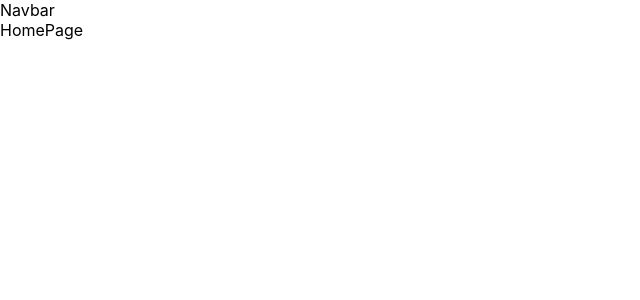
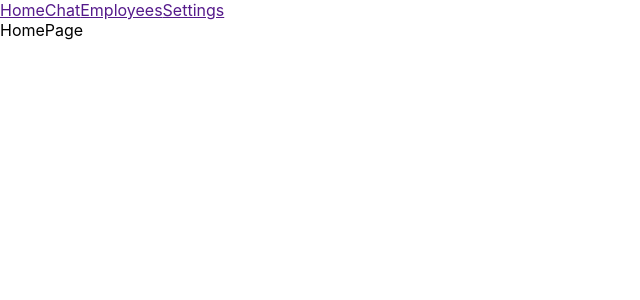
Before and after one commit to CluelessBiker/quint-mui, a React (Create React App) app in the folder my-app/: page / in a window 1280 px wide. Shown: the top 300 px of the page, without its empty margins (0-640 px from the left). Built offline with nearby package versions, Linux system fonts and the light colour scheme.

Commit message:
import & utilise link component into navbar.

```diff
--- a/my-app/src/components/Navbar.tsx
+++ b/my-app/src/components/Navbar.tsx
@@ -1,8 +1,14 @@
 import React from 'react'
+import Links from './Links'
 
 const Navbar = () => {
     return (
-        <div>Navbar</div>
+        <div>
+            <Links title="Home" urlpath=""/>
+            <Links title="Chat" urlpath=""/>
+            <Links title="Employees" urlpath=""/>
+            <Links title="Settings" urlpath=""/>
+        </div>
     )
 }
 
```
